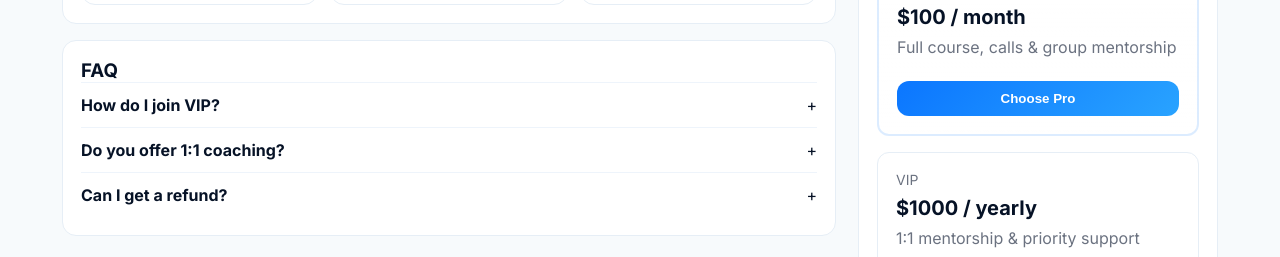
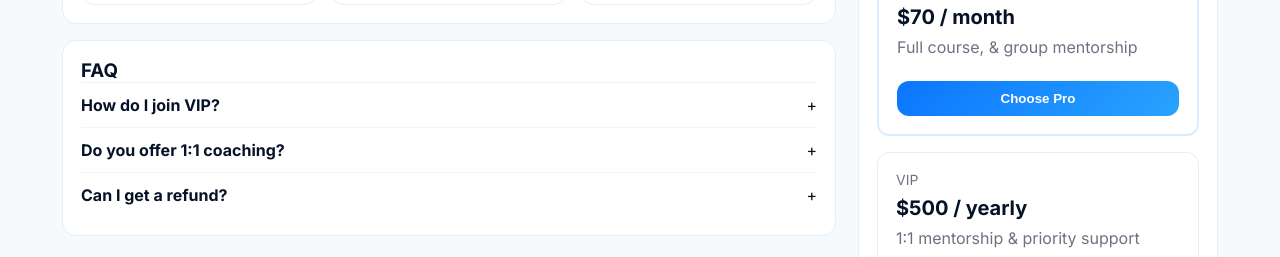
Before and after one commit to Killer1350/sniperFx, a plain HTML site: page index.html in a window 1280 px wide. Shown: the part 840-1097 px from the top of the page. Drawn offline with Linux system fonts and the light colour scheme.

Commit message:
a good changes

```diff
--- a/index.html
+++ b/index.html
@@ -382,13 +382,13 @@
             </div>
             <div class="price-card" style="border:2px solid rgba(11,118,255,0.14)">
               <div style="font-size:14px;color:var(--muted)">Pro</div>
-              <strong>$100 / month</strong>
-              <div style="color:var(--muted);margin-top:8px">Full course, calls & group mentorship</div>
+              <strong>$70 / month</strong>
+              <div style="color:var(--muted);margin-top:8px">Full course, & group mentorship</div>
               <div class="price-cta"><button class="btn btn-primary" style="width:100%; margin-top:12px" onclick="openWhatsAppJoin('I want Pro plan')">Choose Pro</button></div>
             </div>
             <div class="price-card">
               <div style="font-size:14px;color:var(--muted)">VIP</div>
-              <strong>$1000 / yearly</strong>
+              <strong>$500 / yearly</strong>
               <div style="color:var(--muted);margin-top:8px">1:1 mentorship & priority support</div>
               <div class="price-cta"><button class="btn btn-primary" style="width:100%; margin-top:12px" onclick="openWhatsAppJoin('I want VIP plan')">Choose VIP</button></div>
             </div>
```
